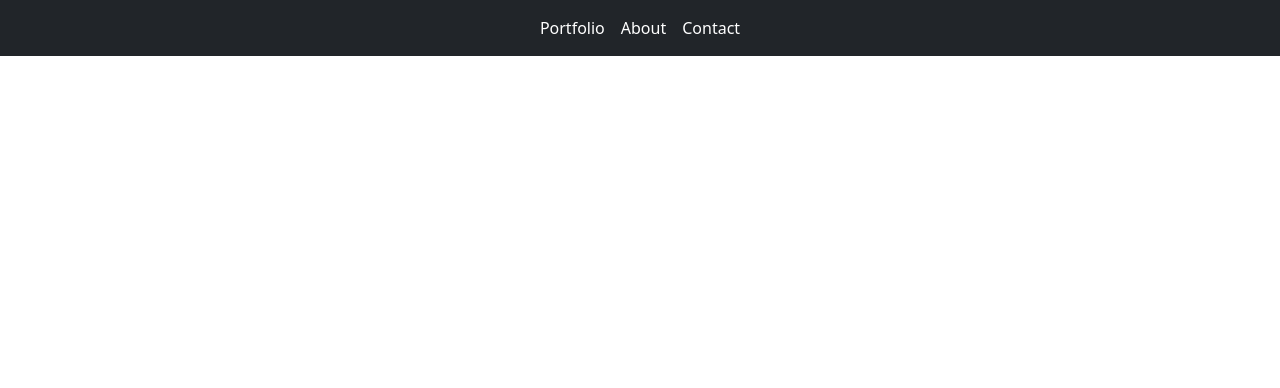
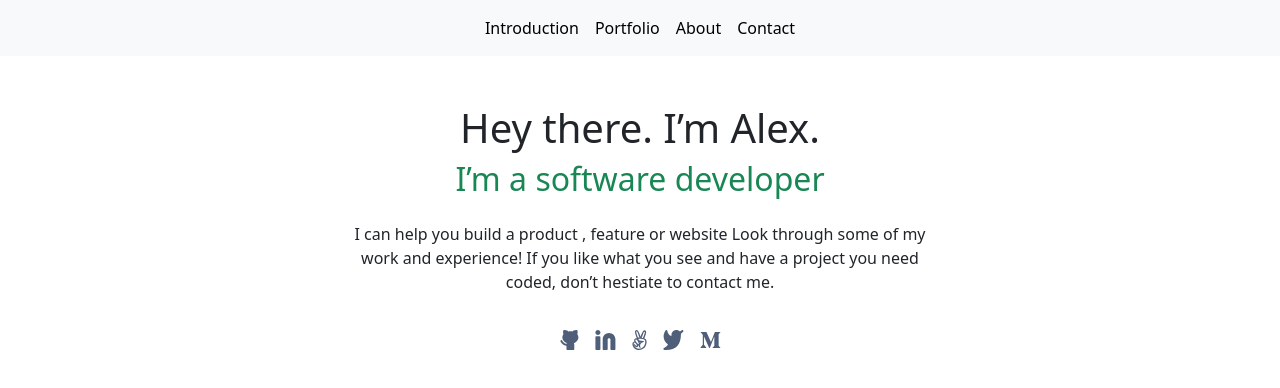
Before and after one commit to Dredwell/Try-Bootstrap, a plain HTML site: page index.html in a window 1280 px wide. Drawn offline with nearby package versions, Linux system fonts and the light colour scheme.

Commit message:
Created Introduction Section
- Download Images & create an Images Folder
- Create Introduction Section via using Bootsrap classes.

```diff
--- a/index.html
+++ b/index.html
@@ -9,19 +9,51 @@
 </head>
 <body>
   <header>
-    <nav class="navbar navbar-expand-lg navbar-dark bg-dark">
+    <nav class="navbar navbar-expand-lg navbar-dark bg-light">
       <div class="container-fluid">
         <div class="collapse navbar-collapse justify-content-md-center" id="navbarsExample08">
           <ul class="navbar-nav">
-            <li class="nav-item"><a class="nav-link active" href="#">Portfolio</a></li>
-            <li class="nav-item"><a class="nav-link active" href="#">About</a></li>
-            <li class="nav-item"><a class="nav-link active" href="#">Contact</a></li>
+            <li class="nav-item "><a class="nav-link active text-black" href="#">Introduction</a></li>
+            <li class="nav-item "><a class="nav-link active text-black" href="#">Portfolio</a></li>
+            <li class="nav-item"><a class="nav-link active text-black" href="#">About</a></li>
+            <li class="nav-item"><a class="nav-link active text-black" href="#">Contact</a></li>
           </ul>
         </div>
       </div>
     </nav>
   </header>
 
+  <!-- Introduction section -->
+  <div class="introduction">
+    <div class="container-fluid text-center mt-5">
+      <h1>Hey there. I’m Alex.</h1>
+      <h2 class="text-success"> I’m a software developer</h2>
+      <div class="w-50 mx-auto p-3">
+      <p> I can help you build a product , feature or website Look through some of my work and experience! If you like what you see and have a project you need coded,
+        don’t hestiate to contact me.</p>
+      </div>
+        <div class="social-links d-flex justify-content-center gap-3">
+            <div><img src="images/github.svg" alt="Github"></div>
+            <div><img src="images/Linkedin-icon.svg" alt="Linkedin"></div>
+            <div><img src="images/angellist.svg" alt="Angellist"> </div>
+             <div><img src="images/twitter.svg" alt="Twitter"> </div>
+             <div><img src="images/medium.svg" alt="Medium"> </div>
+
+        </div>
+    </div>
+  </div>
+
+
+
+
+
+
+
+
+
+
+
+
   <script src="https://cdn.jsdelivr.net/npm/bootstrap@5.1.3/dist/js/bootstrap.bundle.min.js" integrity="sha384-ka7Sk0Gln4gmtz2MlQnikT1wXgYsOg+OMhuP+IlRH9sENBO0LRn5q+8nbTov4+1p" crossorigin="anonymous"></script>
   <script src="https://cdn.jsdelivr.net/npm/@popperjs/core@2.10.2/dist/umd/popper.min.js" integrity="sha384-7+zCNj/IqJ95wo16oMtfsKbZ9ccEh31eOz1HGyDuCQ6wgnyJNSYdrPa03rtR1zdB" crossorigin="anonymous"></script>
   <script src="https://cdn.jsdelivr.net/npm/bootstrap@5.1.3/dist/js/bootstrap.min.js" integrity="sha384-QJHtvGhmr9XOIpI6YVutG+2QOK9T+ZnN4kzFN1RtK3zEFEIsxhlmWl5/YESvpZ13" crossorigin="anonymous"></script>
```
Also changed, not shown: images/Linkedin-icon.svg (added), images/angellist.svg (added), images/github.svg (added), images/medium.svg (added), images/twitter.svg (added).
